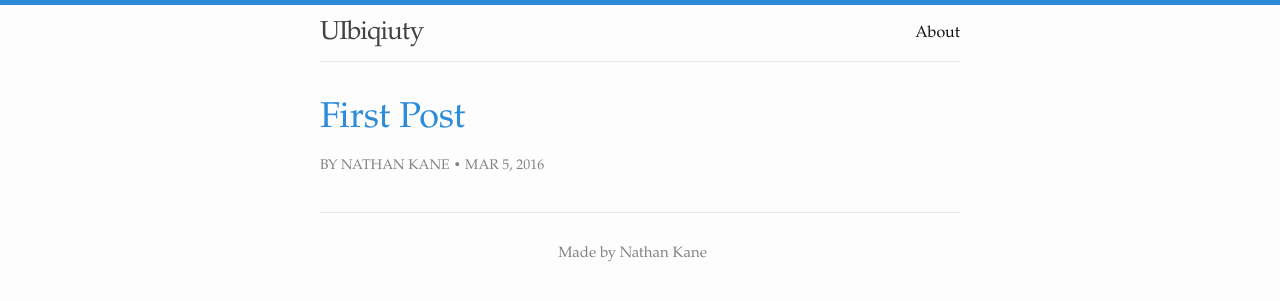
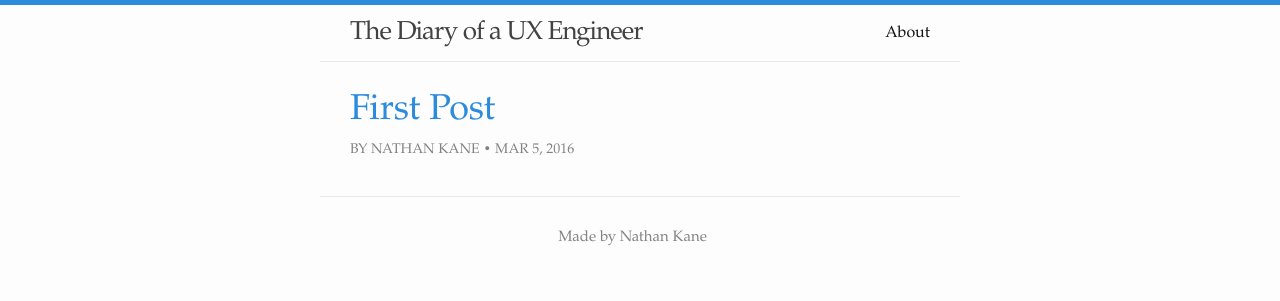
Before and after one commit to kanenathan213/kanenathan213.github.io, a Jekyll site: the page built from index.html, in a window 1280 px wide. Shown: the top 301 px of the page. Built offline with Jekyll 4.4.1, drawn with Linux system fonts in a browser that asks for light colours.

Commit message:
updated site title, wrapped header content to align with content beneath, put padding around blog post links

```diff
--- a/_config.yml
+++ b/_config.yml
@@ -6,7 +6,7 @@
 # 'jekyll serve'. If you change this file, please restart the server process.
 
 # Site settings
-title: UIbiqiuty
+title: The Diary of a UX Engineer
 email: hi@nathanrkane.com
 description: > # this means to ignore newlines until "baseurl:"
   The front-end engineering and product design
--- a/_includes/header.html
+++ b/_includes/header.html
@@ -1,7 +1,7 @@
 <header class="site-header">
 
   <div class="wrapper">
-
+    <div class="header-content">
       <a class="site-title" href="{{ site.baseurl }}/">{{ site.title }}</a>
 
       <nav class="site-nav">
@@ -21,7 +21,7 @@
           {% endfor %}
         </div>
       </nav>
-
+    </div>
   </div>
 
 </header>
--- a/_sass/_layout.scss
+++ b/_sass/_layout.scss
@@ -9,6 +9,10 @@
     position: relative;
     .wrapper {
       border-bottom: 1px solid $grey-color-light;
+    }
+
+    .header-content {
+      padding: 0 $spacing-unit;
     }
 }
 
@@ -186,13 +190,12 @@
 }
 
 .post-list {
+    list-style: none;
     margin-bottom: 0;
     margin-left: 0;
-    list-style: none;
 
     .post-item {
         border-bottom: 1px solid $grey-color-light;
-        padding: $spacing-unit 0;
         transition: background 0.2s ease-out;
 
         &:hover {
@@ -209,6 +212,7 @@
 
         h2 {
           margin-bottom: 0;
+          line-height: 38px;
         }
     }
 }
@@ -222,9 +226,11 @@
 .post-link {
     display: block;
     font-size: 24px;
+    padding: $spacing-unit;
+    &:hover {
+      text-decoration: none;
+    }
 }
-
-
 
 /**
  * Posts
@@ -248,6 +254,7 @@
 
     h2 {
         font-size: 32px;
+        line-height: 36px;
 
         @include media-query($on-laptop) {
             font-size: 28px;
--- a/index.html
+++ b/index.html
@@ -9,7 +9,6 @@ layout: default
 
         <li class="post-item">
           <a class="post-link" href="{{ post.url | prepend: site.baseurl }}">
-
           <h2>
             {{ post.title }}
           </h2>
```
Also changed, not shown: about.md (+1 -1 lines). Lines whose indentation alone changed are shown as unchanged.
